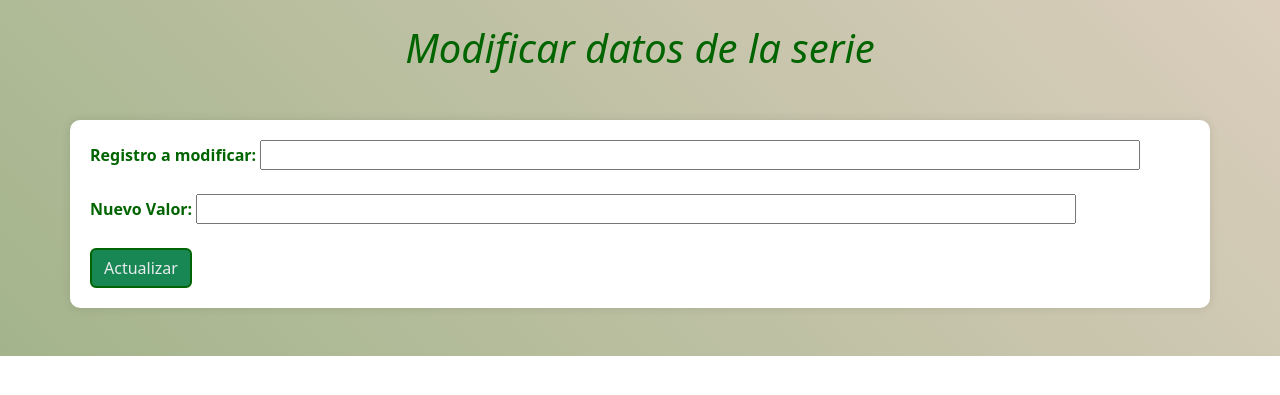
After one commit to MileColmenares/15diasMuseo, a PHP site: page /modificarDatosSerie.php in a window 1280 px wide. The commit adds this page. Shown: the top 395 px of the page. Run offline with PHP 8.4, Linux system fonts and the light colour scheme.

```diff
--- /dev/null
+++ b/modificarDatosSerie.php
@@ -0,0 +1,98 @@
+<!DOCTYPE html>
+<html>
+<head>
+    <title>Modificar datos</title>
+    <link href="https://cdn.jsdelivr.net/npm/bootstrap@5.3.1/dist/css/bootstrap.min.css" rel="stylesheet" integrity="sha384-4bw+/aepP/YC94hEpVNVgiZdgIC5+VKNBQNGCHeKRQN+PtmoHDEXuppvnDJzQIu9" crossorigin="anonymous">
+    <style>
+        body{
+            background: linear-gradient(45deg, #a3b48c, #DBCEBD);
+            background-repeat: no-repeat;
+            height: max
+        }
+        h1{
+            color: #006400;
+            font-style: oblique;
+        }
+        .btn-custom{
+            background-color: #198754;
+            color: #e9ecef;
+            border: 2px solid #006400;
+
+        }
+
+        .custom-form {
+            background-color: white;
+            padding: 20px;
+            border-radius: 10px;
+            box-shadow: 0 0 10px rgba(0, 0, 0, 0.1);
+        }
+
+        .custom-label {
+            color: #006400;
+            font-weight: bold;
+        }
+
+        .custom-input {
+            width: 80%;
+        }
+
+        .custom-table {
+            width: 100%;
+            margin-top: 20px;
+            border-collapse: collapse;
+            border: 1px solid #006400;
+        }
+
+        .custom-table th, .custom-table td {
+            padding: 10px;
+            border: 2px solid #006400;
+            text-align: center;
+            color: black;
+            font-style: oblique;
+        }
+        button[type="submit"]:hover {
+            background-color: #a3b48c;
+            color:white;
+        }
+
+        button[type="button"]:hover {
+            background-color: #a3b48c;
+            color:white;
+        }
+
+        .botones{
+            text-align: right;
+            margin-top: 20px;
+        }
+
+        .botones button {
+            margin-right: 150px;
+        }
+    </style>
+</head>
+<body>
+
+    <br>
+    <h1 class="text-center">Modificar datos de la serie</h1>
+
+    <!--formulario para registrar datos-->
+    <div class="container mt-5 custom-form">
+        <form action="actualizarDatosSerie.php" method="post">
+
+            <div class="form-group">
+                <label class="custom-label text-center" for="nombre_serie">Registro a modificar:</label>
+                <input class="custom-input" type="text" id="nombre_serie" name="nombre_serie" required><br><br>
+                <label class="custom-label text-center">Nuevo Valor:</label>
+                <input class="custom-input" type="text" name="nuevo_valor" required>
+
+                </select><br><br>
+
+            </div>
+            <button type="submit" class="btn btn-custom" value="Actualizar">Actualizar</button>
+        </form>
+    </div>
+    <br><br>
+
+
+</body>
+</html>
```
Also changed, not shown: actualizarDatosSerie.php (added, +41 -0 lines), registrarSerie.php (+58 -29 lines).
